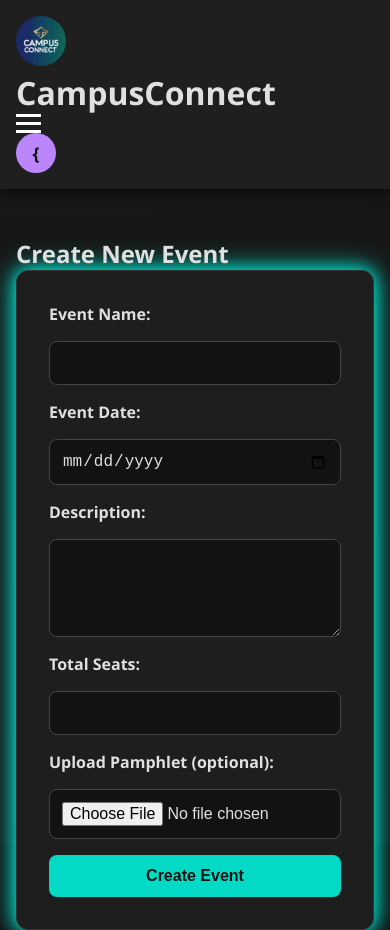
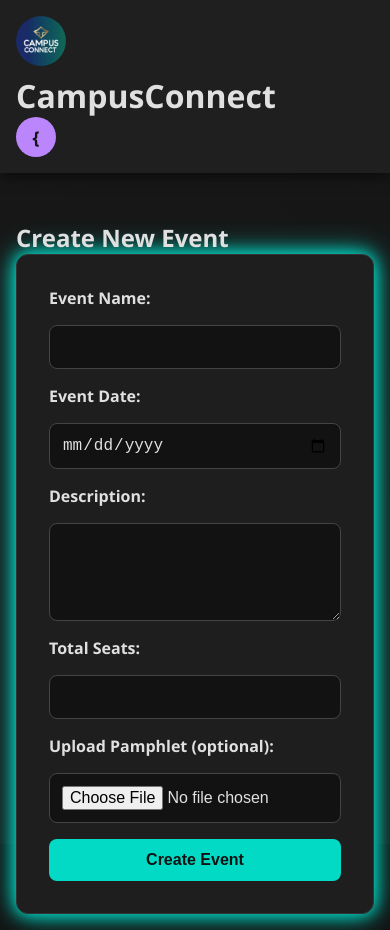
Before and after one commit to Kaustubhkathore651/CampusConnect, a plain HTML site: page create-event.html in a window 390 px wide. Shown: the top 930 px of the page. Drawn offline with Linux system fonts and the light colour scheme; sample sign-in values are in the browser's storage.

Commit message:
Update create-event.html

```diff
--- a/create-event.html
+++ b/create-event.html
@@ -8,29 +8,20 @@
 </head>
 <body>
   <header>
-  <div class="header-wrapper">
-    <div class="brand">
-      <img src="logo.png" alt="CampusConnect Logo" class="logo" />
-      <h1 class="brand-name">CampusConnect</h1>
-    </div>
-    <div class="menu-toggle" onclick="toggleMobileMenu()">
-      <div></div>
-      <div></div>
-      <div></div>
-    </div>
+    <div class="header-left">
+      <img src="logo.png" class="logo" alt="Logo" />
+      <h1>CampusConnect</h1>
       <nav class="nav-links">
         <a href="index.html">Home</a>
         <a href="create-event.html">Create Event</a>
         <a href="my-events.html">My Events</a>
         <a href="login.html">Login</a>
       </nav>
+    </div>
     <div class="header-right">
-      <span id="user-icon" style="display: none;"></span>
-    </div>
+      <div id="user-icon"></div>
     </div>
   </header>
-
-
 
   <main class="container">
     <h2>Create New Event</h2>
```
Lines whose indentation alone changed are shown as unchanged.
